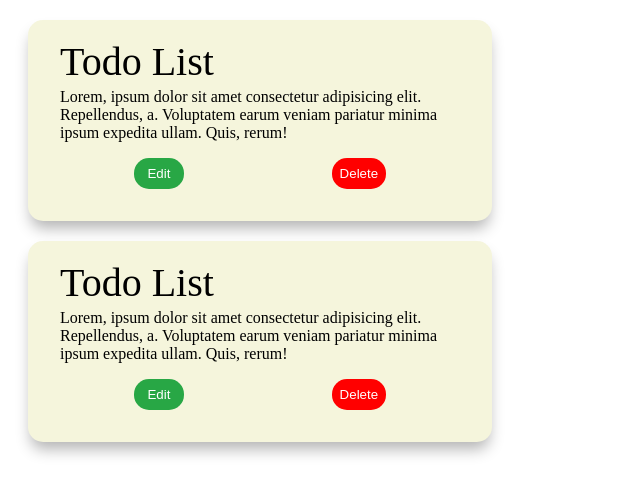
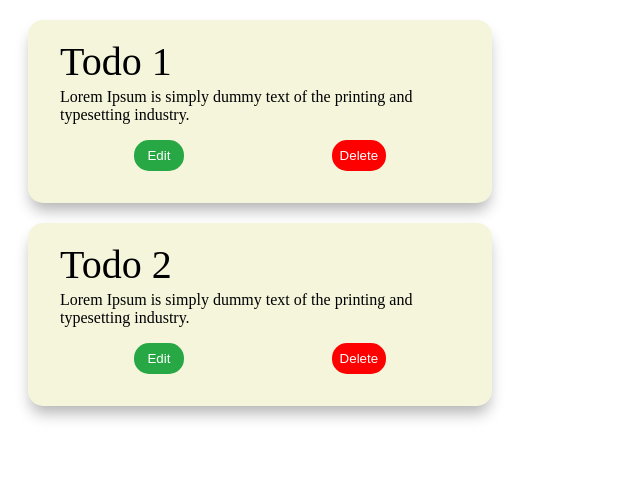
Before and after one commit to manil42/todo-Yas, a React (Vite) app: page / in a window 1280 px wide. Shown: the top 494 px of the page, without its empty margins (0-640 px from the left). Built offline with nearby package versions, Linux system fonts and the light colour scheme; data requests are answered from the project's data file.

Commit message:
feature/card-assignment

```diff
--- a/src/App.tsx
+++ b/src/App.tsx
@@ -1,5 +1,6 @@
 import { useState, useEffect } from "react";
-import Card from "./components/Card/Card";
+import AssignmentCard from "./components/AssignmentCard/AssignmentCard";
+
 function App() {
   const [post, setPosts] = useState([]);
   useEffect(() => {
@@ -12,6 +13,12 @@ function App() {
   [];
   console.log(post);
 
+  const handleEdit = () => {
+console.log('this is edit button')
+  };
+  const handleDelete = () => {
+console.log('this is delete button')
+  };
   return (
     <>
       <div>
@@ -21,7 +28,12 @@ function App() {
           // <p>{data.description}</p>
           // </div>
           <div>
-            <Card />
+            <AssignmentCard
+              title={data.title}
+              description={data.description}
+              handleEdit={handleEdit}
+              handleDelete={handleDelete}
+            />
           </div>
         ))}
       </div>
--- /dev/null
+++ b/src/components/AssignmentCard/AssignmentCard.tsx
@@ -0,0 +1,42 @@
+import React from "react";
+import Header from "../Header/Header";
+import Paragraph from "../Paragraph/Paragraph";
+import Button from "../Button/Button";
+
+type cardProps = {
+  title: string;
+  description: string;
+  handleEdit?: () => void;
+  handleDelete?: () => void;
+};
+
+const AssignmentCard = ({
+  title,
+  description,
+  handleEdit,
+  handleDelete,
+}: cardProps) => {
+  return (
+    <div className="main-container">
+      <div className="card-container">
+        <div className="card-header">
+          <Header label={title} />
+        </div>
+        <div className="card-paragraph">
+          <Paragraph label={description} />
+        </div>
+        <div className="card-button">
+          <div className="main-btn-container">
+            <div className="child-button">
+              <Button label="Edit" isSuccess handleClick={handleEdit} />
+            </div>
+            <div className="child-button">
+              <Button label="Delete" isError handleClick={handleDelete} />
+            </div>
+          </div>
+        </div>
+      </div>
+    </div>
+  );
+};
+export default AssignmentCard;
```
